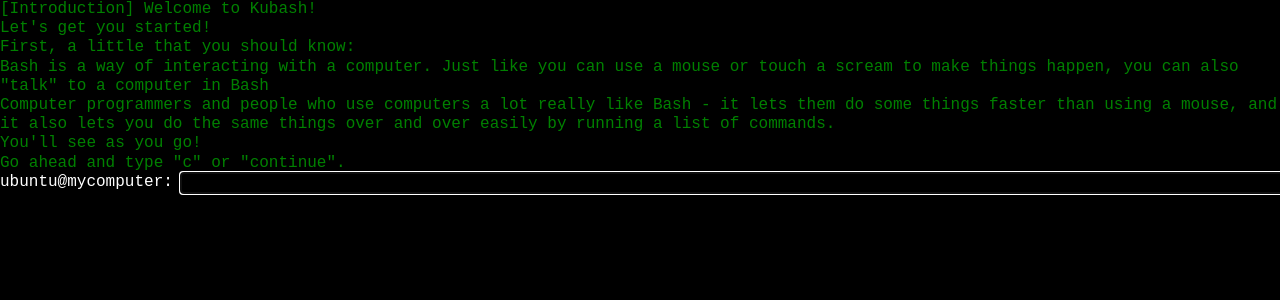
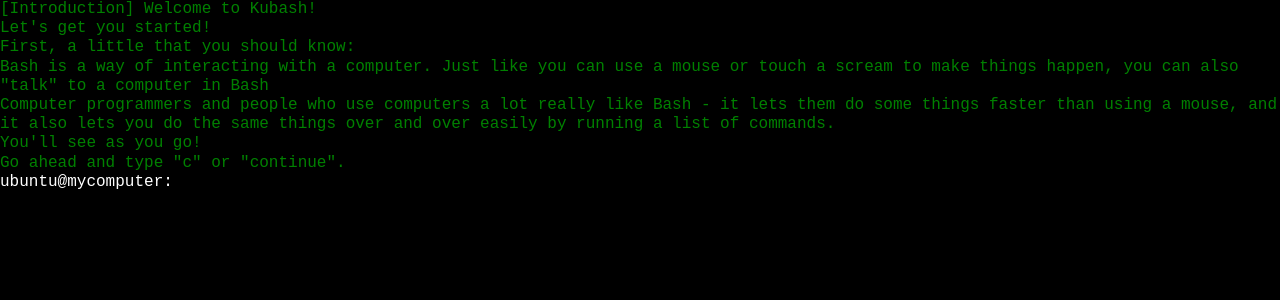
Before and after one commit to zpeterg/kubash, a React (Create React App) app: page / in a window 1280 px wide. Shown: the top 300 px of the page. Built offline with nearby package versions, Linux system fonts and the light colour scheme.

Commit message:
fix highlighting and spellcheck

```diff
--- a/src/Bash.js
+++ b/src/Bash.js
@@ -146,6 +146,7 @@
                 }}
                 value={inputText}
                 onChange={this.handleChange}
+                spellCheck="false"
               />
             </form>
           </ActionSpan>
--- a/src/Lines.js
+++ b/src/Lines.js
@@ -21,6 +21,7 @@
   color: inherit;
   font-family: inherit;
   font-size: inherit;
+  outline: none;
 `
 
 const LoginSpan = styled.div`
```
